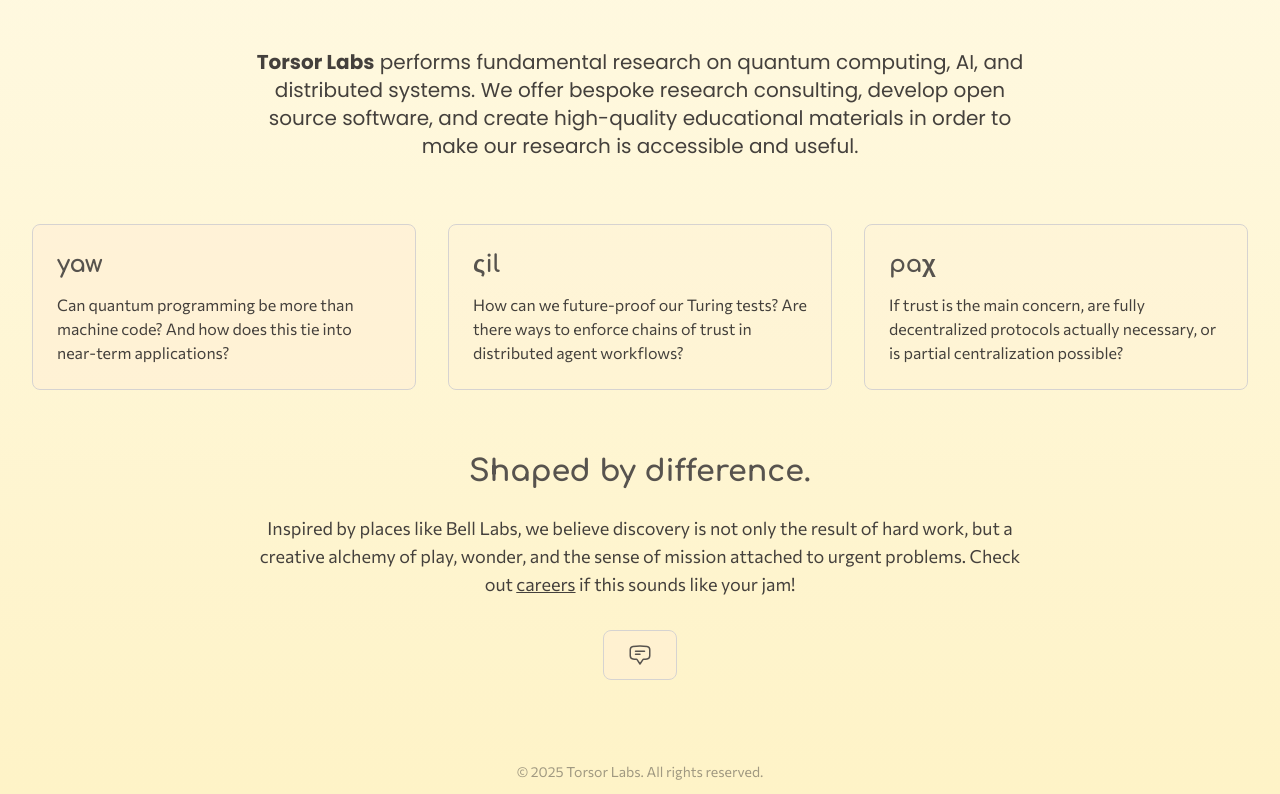
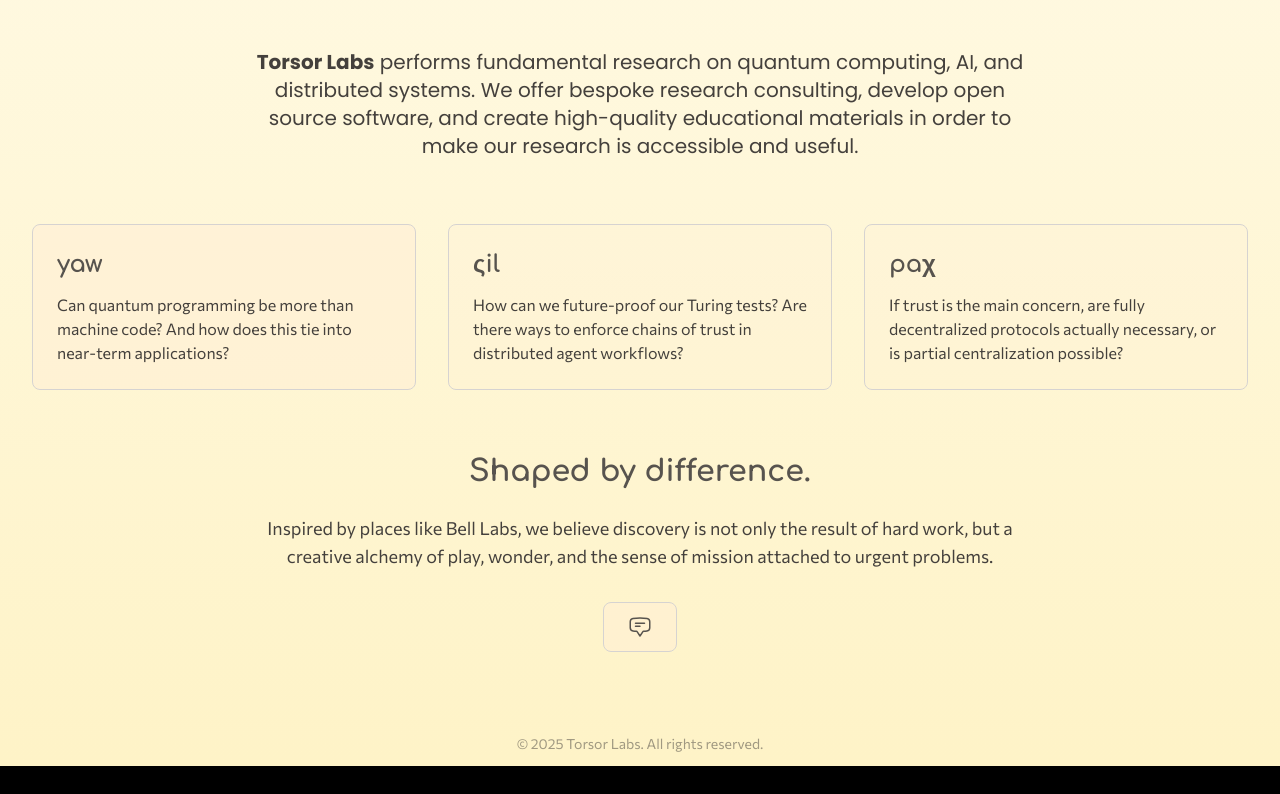
Before and after one commit to torsor-io/torsor-io, a React (Create React App) app: page / in a window 1280 px wide. Shown: the part 377-1171 px from the top of the page. After the commit the page ends 1143 px from the top, so only its background shows below. Built offline with nearby package versions, Linux system fonts and the light colour scheme; the HTML template or start-up script is replaced by a standard one.

Commit message:
Update index.js

```diff
--- a/src/components/AboutPage/index.js
+++ b/src/components/AboutPage/index.js
@@ -155,7 +155,6 @@ const AboutPage = ({ isDark, setIsDark, waveState, setWaveState }) => {
 <h2 className={`text-3xl font-comfortaa font-bold ${textColor} mb-6`}><a href="/#manifesto">Shaped by difference.</a></h2>
 	    <p className={`${subtleText} text-lg mb-8`}>
 	    Inspired by places like Bell Labs, we believe discovery is not only the result of hard work, but a creative alchemy of play, wonder, and the sense of mission attached to urgent problems.
-Check out <a href="#team" className="underline">careers</a> if this sounds like your jam!
 </p>
           <a
   href="mailto:contact@torsor.io"
```
